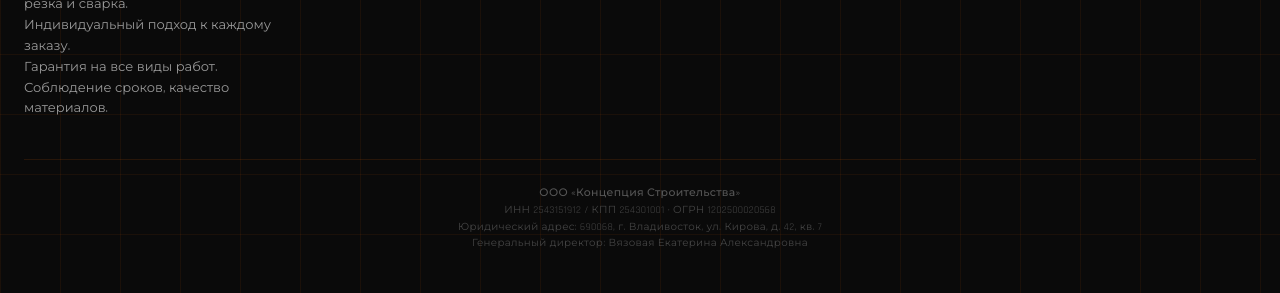
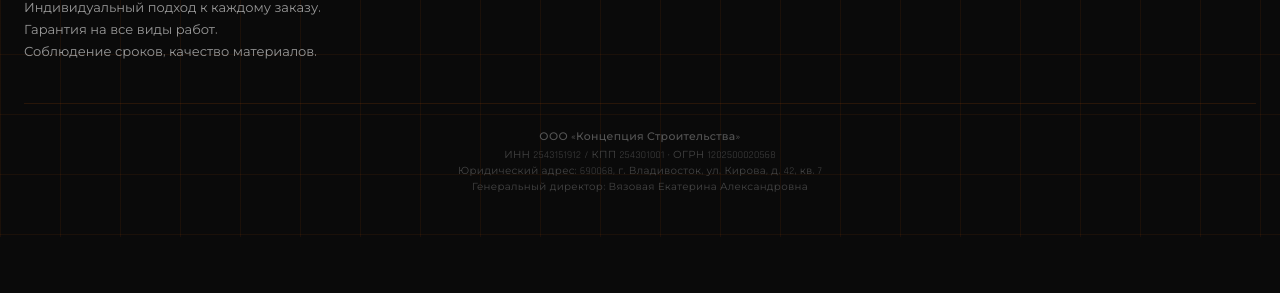
Before and after one commit to felseeker/vlmetal, a website: page index.html in a window 1280 px wide. Shown: the part 5826-6119 px from the top of the page. After the commit the page ends 6063 px from the top, so only its background shows below. Drawn offline with Linux system fonts and the light colour scheme.

Commit message:
footer: widen description text to 480px

```diff
--- a/style.css
+++ b/style.css
@@ -554,8 +554,8 @@
   color: #999;
   font-size: 13px;
   margin-top: 8px;
-  max-width: 280px;
-  line-height: 1.6;
+  max-width: 480px;
+  line-height: 1.7;
 }
 
 .footer__center {
```
